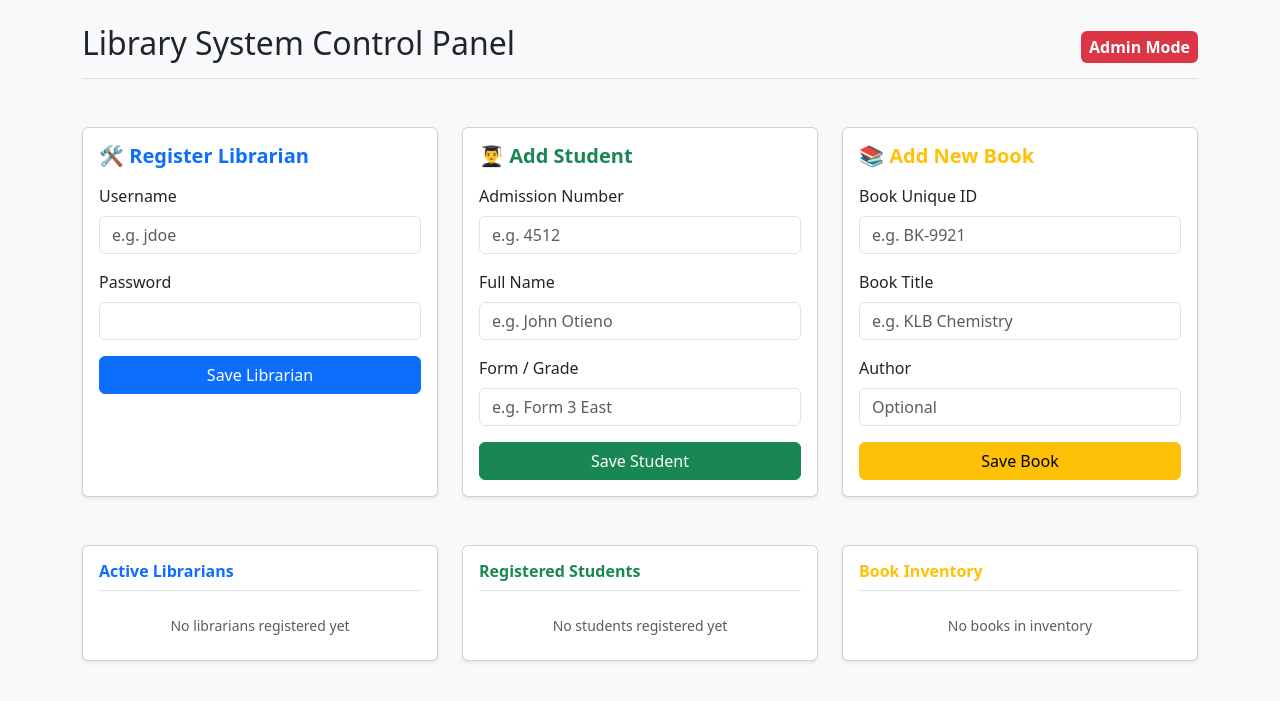
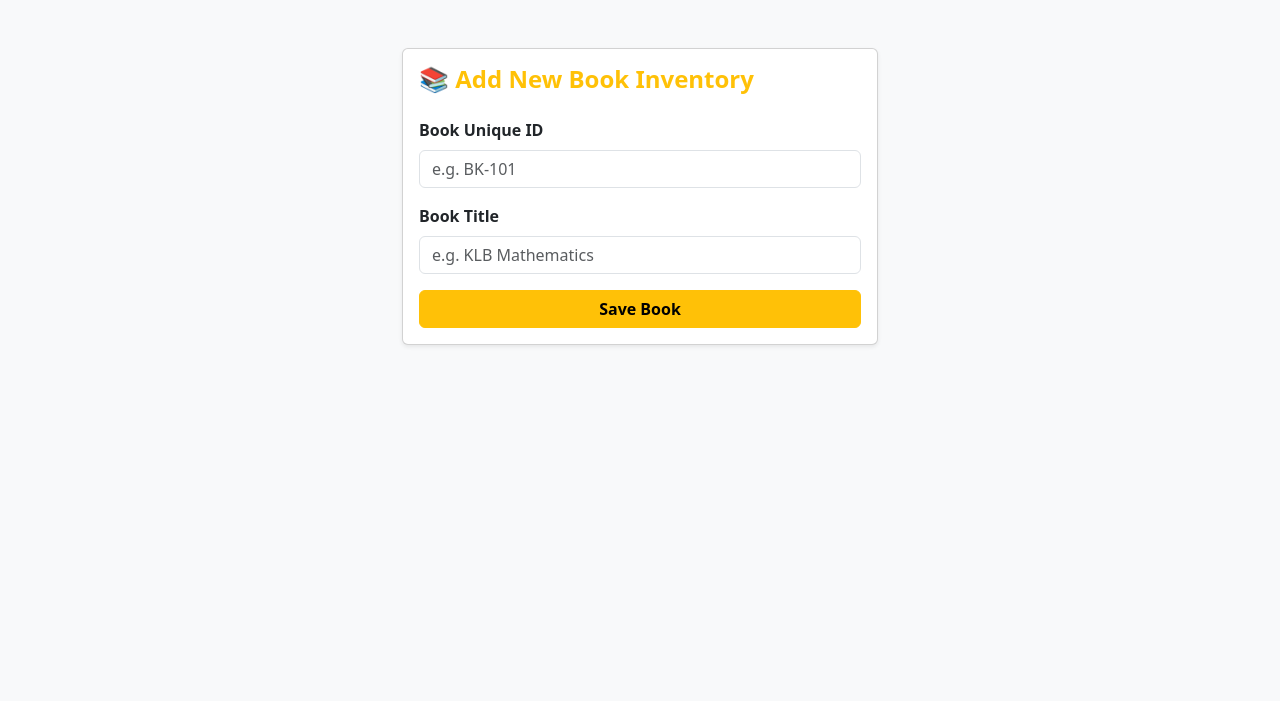
Before and after one commit to erickodhi/school-library-system, a Flask app: page / in a window 1280 px wide. Shown: the top 701 px of the page. Run offline with Flask 3, Linux system fonts and the light colour scheme.

Commit message:
Permanently cleaned and wiped old remote files

```diff
--- a/app.py
+++ b/app.py
@@ -1,82 +1,11 @@
-from flask import Flask, render_template, request, redirect, url_for
-from flask_sqlalchemy import SQLAlchemy
-from datetime import datetime
+from flask import Flask, render_template
 
 app = Flask(__name__)
-app.config['SECRET_KEY'] = 'library_clean_secret_key'
-app.config['SQLALCHEMY_DATABASE_URI'] = 'sqlite:///library.db'
-app.config['SQLALCHEMY_TRACK_MODIFICATIONS'] = False
 
-db = SQLAlchemy(app)
-
-# =======================================================
-# DATABASE MODELS
-# =======================================================
-
-class User(db.Model):
-    id = db.Column(db.Integer, primary_key=True)
-    username = db.Column(db.String(50), unique=True, nullable=False)
-    password = db.Column(db.String(100), nullable=False)
-    role = db.Column(db.String(20), nullable=False)
-
-class Student(db.Model):
-    id = db.Column(db.Integer, primary_key=True)
-    admission_no = db.Column(db.String(20), unique=True, nullable=False)
-    name = db.Column(db.String(100), nullable=False)
-    grade = db.Column(db.String(20), nullable=False)
-
-class Book(db.Model):
-    id = db.Column(db.Integer, primary_key=True)
-    unique_book_id = db.Column(db.String(50), unique=True, nullable=False)
-    title = db.Column(db.String(150), nullable=False)
-    author = db.Column(db.String(100), nullable=True)
-    status = db.Column(db.String(20), default='Available')
-
-# =======================================================
-# ROUTES & WORKSPACE
-# =======================================================
-
-# THIS IS THE UPDATED CODE PLACED PERFECTLY HERE:
 @app.route('/')
-def admin_panel():
-    # Fetch all records from the database
-    librarians = User.query.filter_by(role='Librarian').all()
-    students = Student.query.all()
-    books = Book.query.all()
-
-    # Send them to the template
-    return render_template('admin.html', librarians=librarians, students=students, books=books)
-
-@app.route('/add_librarian', methods=['POST'])
-def add_librarian():
-    username = request.form.get('username')
-    password = request.form.get('password')
-    new_user = User(username=username, password=password, role='Librarian')
-    db.session.add(new_user)
-    db.session.commit()
-    return redirect(url_for('admin_panel'))
-
-@app.route('/add_student', methods=['POST'])
-def add_student():
-    admission_no = request.form.get('admission_no')
-    name = request.form.get('name')
-    grade = request.form.get('grade')
-    new_student = Student(admission_no=admission_no, name=name, grade=grade)
-    db.session.add(new_student)
-    db.session.commit()
-    return redirect(url_for('admin_panel'))
-
-@app.route('/add_book', methods=['POST'])
-def add_book():
-    unique_id = request.form.get('unique_book_id')
-    title = request.form.get('title')
-    author = request.form.get('author')
-    new_book = Book(unique_book_id=unique_id, title=title, author=author)
-    db.session.add(new_book)
-    db.session.commit()
-    return redirect(url_for('admin_panel'))
+def home():
+    # This just displays our front-end page
+    return render_template('admin.html')
 
 if __name__ == '__main__':
-    with app.app_context():
-        db.create_all()
     app.run(debug=True)
--- a/templates/admin.html
+++ b/templates/admin.html
@@ -3,144 +3,31 @@
 <head>
     <meta charset="UTF-8">
     <meta name="viewport" content="width=device-width, initial-scale=1.0">
-    <title>Admin Panel - Library System</title>
+    <title>Admin - Add Book</title>
     <link href="https://cdn.jsdelivr.net/npm/bootstrap@5.3.0/dist/css/bootstrap.min.css" rel="stylesheet">
 </head>
-<body class="bg-light p-4">
+<body class="bg-light p-5">
 
-<div class="container">
-    <header class="mb-5 pb-2 border-bottom d-flex justify-content-between align-items-center">
-        <h1 class="h2 text-dark">Library System Control Panel</h1>
-        <span class="badge bg-danger p-2 fs-6">Admin Mode</span>
-    </header>
+    <div class="container" style="max-width: 500px;">
+        <div class="card shadow-sm">
+            <div class="card-body">
+                <h4 class="card-title fw-bold text-warning mb-4">📚 Add New Book Inventory</h4>
 
-    <div class="row g-4 mb-5">
-        <div class="col-md-4">
-            <div class="card shadow-sm h-100">
-                <div class="card-body">
-                    <h5 class="card-title fw-bold text-primary mb-3">🛠️ Register Librarian</h5>
-                    <form action="/add_librarian" method="POST">
-                        <div class="mb-3">
-                            <label class="form-label">Username</label>
-                            <input type="text" name="username" class="form-control" required placeholder="e.g. jdoe">
-                        </div>
-                        <div class="mb-3">
-                            <label class="form-label">Password</label>
-                            <input type="password" name="password" class="form-control" required>
-                        </div>
-                        <button type="submit" class="btn btn-primary w-100">Save Librarian</button>
-                    </form>
-                </div>
-            </div>
-        </div>
+                <form action="/save_book_to_db" method="POST">
+                    <div class="mb-3">
+                        <label class="form-label fw-bold">Book Unique ID</label>
+                        <input type="text" name="html_book_id" class="form-control" placeholder="e.g. BK-101" required>
+                    </div>
+                    <div class="mb-3">
+                        <label class="form-label fw-bold">Book Title</label>
+                        <input type="text" name="html_book_title" class="form-control" placeholder="e.g. KLB Mathematics" required>
+                    </div>
+                    <button type="submit" class="btn btn-warning w-100 fw-bold">Save Book</button>
+                </form>
 
-        <div class="col-md-4">
-            <div class="card shadow-sm h-100">
-                <div class="card-body">
-                    <h5 class="card-title fw-bold text-success mb-3">👨‍🎓 Add Student</h5>
-                    <form action="/add_student" method="POST">
-                        <div class="mb-3">
-                            <label class="form-label">Admission Number</label>
-                            <input type="text" name="admission_no" class="form-control" required placeholder="e.g. 4512">
-                        </div>
-                        <div class="mb-3">
-                            <label class="form-label">Full Name</label>
-                            <input type="text" name="name" class="form-control" required placeholder="e.g. John Otieno">
-                        </div>
-                        <div class="mb-3">
-                            <label class="form-label">Form / Grade</label>
-                            <input type="text" name="grade" class="form-control" required placeholder="e.g. Form 3 East">
-                        </div>
-                        <button type="submit" class="btn btn-success w-100">Save Student</button>
-                    </form>
-                </div>
-            </div>
-        </div>
-
-        <div class="col-md-4">
-            <div class="card shadow-sm h-100">
-                <div class="card-body">
-                    <h5 class="card-title fw-bold text-warning mb-3">📚 Add New Book</h5>
-                    <form action="/add_book" method="POST">
-                        <div class="mb-3">
-                            <label class="form-label">Book Unique ID</label>
-                            <input type="text" name="unique_book_id" class="form-control" required placeholder="e.g. BK-9921">
-                        </div>
-                        <div class="mb-3">
-                            <label class="form-label">Book Title</label>
-                            <input type="text" name="title" class="form-control" required placeholder="e.g. KLB Chemistry">
-                        </div>
-                        <div class="mb-3">
-                            <label class="form-label">Author</label>
-                            <input type="text" name="author" class="form-control" placeholder="Optional">
-                        </div>
-                        <button type="submit" class="btn btn-warning w-100">Save Book</button>
-                    </form>
-                </div>
             </div>
         </div>
     </div>
 
-    <div class="row g-4">
-        <div class="col-md-4">
-            <div class="card shadow-sm">
-                <div class="card-body">
-                    <h6 class="fw-bold text-primary border-bottom pb-2 mb-3">Active Librarians</h6>
-                    <ul class="list-group list-group-flush">
-                        {% for user in librarians %}
-                        <li class="list-group-item d-flex justify-content-between align-items-center">
-                            <span>👤 {{ user.username }}</span>
-                            <span class="badge bg-light text-dark border">Staff</span>
-                        </li>
-                        {% else %}
-                        <li class="list-group-item text-muted text-center small">No librarians registered yet</li>
-                        {% endfor %}
-                    </ul>
-                </div>
-            </div>
-        </div>
-
-        <div class="col-md-4">
-            <div class="card shadow-sm">
-                <div class="card-body">
-                    <h6 class="fw-bold text-success border-bottom pb-2 mb-3">Registered Students</h6>
-                    <ul class="list-group list-group-flush">
-                        {% for student in students %}
-                        <li class="list-group-item">
-                            <div class="fw-bold small">{{ student.name }}</div>
-                            <div class="text-muted" style="font-size: 0.75rem;">Adm: {{ student.admission_no }} | {{ student.grade }}</div>
-                        </li>
-                        {% else %}
-                        <li class="list-group-item text-muted text-center small">No students registered yet</li>
-                        {% endfor %}
-                    </ul>
-                </div>
-            </div>
-        </div>
-
-        <div class="col-md-4">
-            <div class="card shadow-sm">
-                <div class="card-body">
-                    <h6 class="fw-bold text-warning border-bottom pb-2 mb-3">Book Inventory</h6>
-                    <ul class="list-group list-group-flush">
-                        {% for book in books %}
-                        <li class="list-group-item d-flex justify-content-between align-items-start">
-                            <div class="ms-2 me-auto">
-                                <div class="fw-bold small">{{ book.title }}</div>
-                                <span class="text-muted" style="font-size: 0.75rem;">ID: {{ book.unique_book_id }}</span>
-                            </div>
-                            <span class="badge bg-success rounded-pill" style="font-size: 0.65rem;">{{ book.status }}</span>
-                        </li>
-                        {% else %}
-                        <li class="list-group-item text-muted text-center small">No books in inventory</li>
-                        {% endfor %}
-                    </ul>
-                </div>
-            </div>
-        </div>
-    </div>
-
-</div>
-
 </body>
 </html>
```
